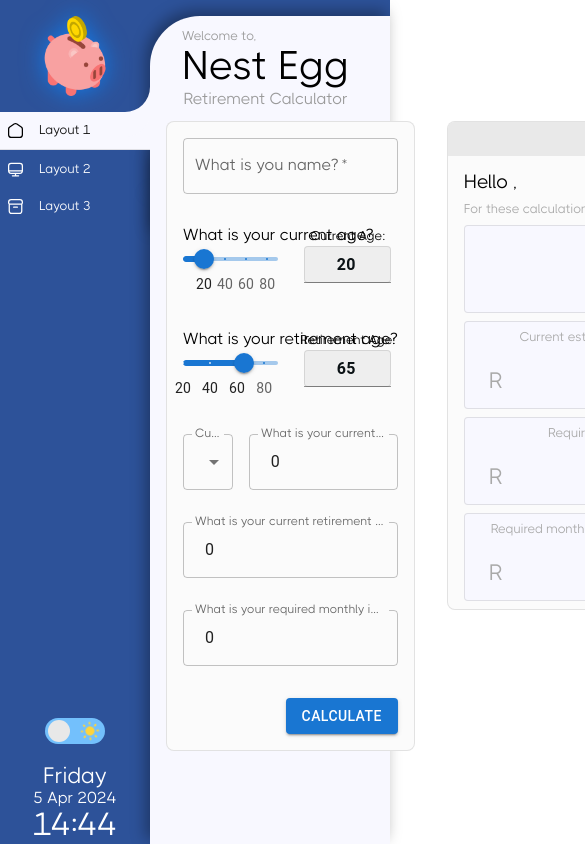
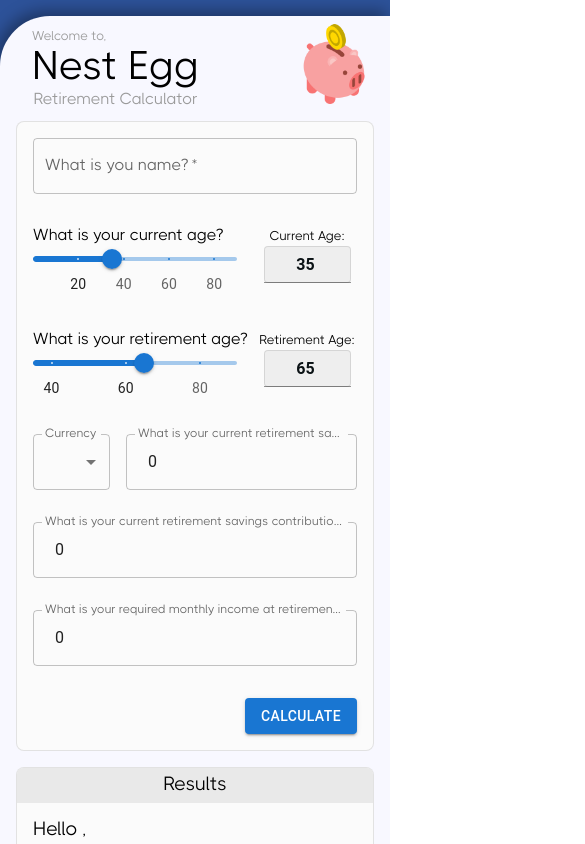
Before and after one commit to ChrisInBlue/NestEgg, a React (Create React App) app: page / in a window 390 px wide. Shown: the top 844 px of the page, 585 px wide, since content can reach past the window. Built offline with nearby package versions, Linux system fonts and the light colour scheme.

Commit message:
final touch ups
Added tooltips & housekeeping.

```diff
--- a/src/assets/css/responsive.css
+++ b/src/assets/css/responsive.css
@@ -1 +1,26 @@
 /* Responsive styling */
+@media only screen and (max-width: 600px) {
+    html, body, #root, .App {
+        height: fit-content;
+    }
+    .body-container {
+        width: 100%;
+    }
+    .body-container .flex-wrap {
+        flex-direction: column;
+    }
+    .body-container .flex-wrap > div {
+        flex-basis: auto;
+        width: auto;
+        margin-bottom: 1rem;
+    }
+    .results-container p {
+        white-space: pre-wrap;
+    }
+    .title-wrap .mobile-logo {
+        display: block;
+    }
+    .sidenav-container {
+        display: none;
+    }
+}
--- a/src/components/Body.css
+++ b/src/components/Body.css
@@ -45,3 +45,10 @@
     font-size: 1.2rem;
     border-radius: 6px 6px 0 0;
 }
+.title-wrap .mobile-logo {
+    display: none;
+    position: absolute;
+    top: .5rem;
+    right: 1rem;
+    height: 80px;
+}
--- a/src/components/Body.js
+++ b/src/components/Body.js
@@ -1,6 +1,7 @@
 import './Body.css'
 import Calculator from './Calculator'
 import Results from './Results'
+import Pig from '../assets/img/icons/piggy-bank-3.png'
 
 export default function Body() {
   // Assuming life expectancy of 90 years
@@ -12,6 +13,7 @@ export default function Body() {
         <p>Welcome to,</p>
         <h1>Nest Egg</h1>
         <h2>Retirement Calculator</h2>
+        <img src={Pig} alt='mobile-logo' className='mobile-logo' />
       </div>
       <div className='flex-wrap'>
         <Calculator lifeExpectancy={lifeExpectancy} />
--- a/src/components/Calculator.tsx
+++ b/src/components/Calculator.tsx
@@ -1,6 +1,8 @@
 import React, { useState } from 'react';
+// REDUX
 import { useDispatch } from 'react-redux';
 import { setCalculatorState } from '../redux/calculatorSlice';
+// MATERIAL UI
 import Box from '@mui/material/Box';
 import Slider from '@mui/material/Slider';
 import Input from '@mui/material/Input';
@@ -10,6 +12,8 @@ import InputAdornment from '@mui/material/InputAdornment';
 import Button from '@mui/material/Button';
 import Snackbar from '@mui/material/Snackbar';
 import Alert from '@mui/material/Alert';
+import Tooltip from '@mui/material/Tooltip';
+// CUSTOM CSS
 import './Calculator.css';
 
 // Markers array for age sliders
@@ -51,7 +55,7 @@ interface CalculatorProps {
 
 const Calculator: React.FC<CalculatorProps> = ({ lifeExpectancy }) => {
     const [myName, setMyName] = useState<string>('');
-    const [ageValue, setAgeValue] = useState<number>(20);
+    const [ageValue, setAgeValue] = useState<number>(35);
     const [retireAgeValue, setRetireAgeValue] = useState<number>(65);
     const [currencyValue, setCurrencyValue] = useState<string>('');
     const [retirementSavings, setRetirementSavings] = useState<number>(0);
@@ -100,19 +104,19 @@ const Calculator: React.FC<CalculatorProps> = ({ lifeExpectancy }) => {
             setSnack(true);
         }
 
-        // Check #retirementSavings has a value
-        if (retirementSavings <= 0) {
-            setRetirementSavingsError(true);
-            isValid = false;
-            setSnack(true);
-        }
+        // // Check #retirementSavings has a value
+        // if (retirementSavings <= 0) {
+        //     setRetirementSavingsError(true);
+        //     isValid = false;
+        //     setSnack(true);
+        // }
 
-        // Check #retirementContribution has a value
-        if (retirementContribution <= 0) {
-            setRetirementContributionError(true);
-            isValid = false;
-            setSnack(true);
-        }
+        // // Check #retirementContribution has a value
+        // if (retirementContribution <= 0) {
+        //     setRetirementContributionError(true);
+        //     isValid = false;
+        //     setSnack(true);
+        // }
 
         // Check #requiredIncome has a value
         if (requiredIncome <= 0) {
@@ -172,6 +176,7 @@ const Calculator: React.FC<CalculatorProps> = ({ lifeExpectancy }) => {
         >
             {/* NAME */}
             <div className='input-group'>
+                <Tooltip title="Enter your full name. This is used to personalize your retirement savings plan." placement="top" arrow>
                     <TextField
                         id="name"
                         label="What is you name?"
@@ -181,10 +186,12 @@ const Calculator: React.FC<CalculatorProps> = ({ lifeExpectancy }) => {
                         required
                         error={nameError}
                     />
+                </Tooltip>
             </div>
             {/* CURRENT AGE */}
             <div className='input-group'>
                 <label>What is your current age?</label>
+                <Tooltip title="Enter your current age. This helps calculate the number of years until you reach retirement and the duration of your retirement savings plan." placement="top" arrow>
                     <Slider
                         value={Number(ageValue)}
                         valueLabelDisplay="auto"
@@ -195,6 +202,7 @@ const Calculator: React.FC<CalculatorProps> = ({ lifeExpectancy }) => {
                         aria-labelledby="input-age-slider"
                         max={lifeExpectancy}
                     />
+                </Tooltip>
                 <div className='value-box'>
                     <p>Current Age:</p>
                     <span>
@@ -217,6 +225,7 @@ const Calculator: React.FC<CalculatorProps> = ({ lifeExpectancy }) => {
             {/* RETIREMENT AGE */}
             <div className='input-group'>
                 <label>What is your retirement age?</label>
+                <Tooltip title="Specify the age at which you plan to retire. This will be used to determine how long we need to plan your savings and investments." placement='top' arrow>
                     <Slider
                         value={Number(retireAgeValue)}
                         valueLabelDisplay="auto"
@@ -228,6 +237,7 @@ const Calculator: React.FC<CalculatorProps> = ({ lifeExpectancy }) => {
                         aria-labelledby="input-retire-age-slider"
                         max={lifeExpectancy}
                     />
+                </Tooltip>
                 <div className='value-box'>
                     <p>Retirement Age:</p>
                     <span>
@@ -248,6 +258,7 @@ const Calculator: React.FC<CalculatorProps> = ({ lifeExpectancy }) => {
             </div>
             {/* CURRENT RETIREMENT SAVINGS */}
             <div className='input-group input-group-shared'>
+                <Tooltip title="Select the currency for your financial inputs and outputs. This affects how your retirement savings and contributions are calculated and displayed." placement="top" arrow>
                     <TextField
                         id="currency"
                         select
@@ -267,6 +278,8 @@ const Calculator: React.FC<CalculatorProps> = ({ lifeExpectancy }) => {
                             </MenuItem>
                         ))}
                     </TextField>
+                </Tooltip>
+                <Tooltip title="Enter the total amount you currently have saved for retirement. This amount will be considered in calculating how much more you need to save." placement="top" arrow>
                     <TextField
                         required
                         id="retirementSavings"
@@ -281,13 +294,15 @@ const Calculator: React.FC<CalculatorProps> = ({ lifeExpectancy }) => {
                         }}
                         error={retirementSavingsError}
                     />
+                </Tooltip>
             </div>
             {/* CURRENT RETIREMENT SAVINGS CONTRIBUTION */}
             <div className='input-group'>
+                <Tooltip title="Specify how much you are currently contributing to your retirement savings each month. This helps in projecting the growth of your savings over time." placement="top" arrow>
                     <TextField
                         required
                         id="retirementContribution"
-                    label="What is your current retirement savings contribution?"
+                        label="What is your current retirement savings contribution per month?"
                         variant="outlined"
                         value={retirementContribution}
                         onChange={(e) => handleInputChange(e, setRetirementContribution)}
@@ -298,9 +313,11 @@ const Calculator: React.FC<CalculatorProps> = ({ lifeExpectancy }) => {
                         }}
                         error={retirementContributionError}
                     />
+                </Tooltip>
             </div>
             {/* MONTHLY INCOME REQUIRED AT RETIREMENT */}
             <div className='input-group'>
+                <Tooltip title="Enter the monthly income you will need during retirement to maintain your desired lifestyle. This helps us calculate the total retirement savings required." placement="top" arrow>
                     <TextField
                         required
                         id="requiredIncome"
@@ -315,6 +332,7 @@ const Calculator: React.FC<CalculatorProps> = ({ lifeExpectancy }) => {
                         }}
                         error={requiredIncomeError}
                     />
+                </Tooltip>
             </div>
             <div className='input-group btn-group'>
                 <Button
@@ -335,7 +353,7 @@ const Calculator: React.FC<CalculatorProps> = ({ lifeExpectancy }) => {
                 variant="filled"
                 sx={{ width: '100%' }}
             >
-                Oops! There was an issue. Please make  sure all fields are filled out correctly.
+                Oops! There was an issue. Please make sure all fields are filled out correctly.
             </Alert>
         </Snackbar>
     </div>
--- a/src/components/Results.tsx
+++ b/src/components/Results.tsx
@@ -43,7 +43,7 @@ const Results: React.FC<ResultsProps> = ({ lifeExpectancy }) => {
       <h2>Results</h2>
         <div>
             <h3>Hello <strong>{myName}</strong>,</h3>
-            <p>For these calculations, we will be assuming the life expectency of <b>90 years</b>.</p>
+            <p>For these calculations, we will be assuming a life expectency of <b>{lifeExpectancy} years</b>.</p>
         </div>
         <div className='block'>
             <p>Years till retirement.</p>
--- a/src/components/SideNav.js
+++ b/src/components/SideNav.js
@@ -6,6 +6,7 @@ import Computer from '../assets/img/icons/computer.svg'
 import Box from '../assets/img/icons/box.svg'
 import DateTime from './DateTime'
 import ThemeSwitch from './ThemeSwitch'
+import Tooltip from '@mui/material/Tooltip';
 
 export default function SideNav() {
   return (
@@ -14,16 +15,20 @@ export default function SideNav() {
       <div className='nav-menu'>
         <NavLink to="/" className={({ isActive }) => (isActive ? 'active' : 'inactive')}>
           <img src={Home} alt='home' />
-          <p>Layout 1</p>
+          <p>Calculator</p>
         </NavLink>
+        <Tooltip title="This item is for display purposes only." placement='right' arrow>
           <NavLink to="/layout-2" className={({ isActive }) => (isActive ? 'active' : 'inactive')}>
             <img src={Computer} alt='home' />
-          <p>Layout 2</p>
+            <p>Nav item 2</p>
           </NavLink>
+        </Tooltip>
+        <Tooltip title="This item is for display purposes only." placement='right' arrow>
           <NavLink to="/layout-3" className={({ isActive }) => (isActive ? 'active' : 'inactive')}>
             <img src={Box} alt='home' />
-          <p>Layout 3</p>
+            <p>Nav item 3</p>
           </NavLink>
+        </Tooltip>
       </div>
       <ThemeSwitch />
       <DateTime />
--- a/src/components/ThemeSwitch.js
+++ b/src/components/ThemeSwitch.js
@@ -1,11 +1,13 @@
 import { useContext } from "react";
 import { ThemeContext } from "../Theme";
 import './ThemeSwitch.css'
+import Tooltip from '@mui/material/Tooltip';
 
 export default function ThemeSwitch() {
   const { toggleTheme } = useContext(ThemeContext);
 
   return (
+    <Tooltip title="Click to toggle between light and dark mode." placement="top" arrow>
       <label className="switch">
         <span className="sun">
           <svg xmlns="http://www.w3.org/2000/svg" viewBox="0 0 24 24"><g fill="#ffd43b"><circle r="5" cy="12" cx="12"></circle><path d="m21 13h-1a1 1 0 0 1 0-2h1a1 1 0 0 1 0 2zm-17 0h-1a1 1 0 0 1 0-2h1a1 1 0 0 1 0 2zm13.66-5.66a1 1 0 0 1 -.66-.29 1 1 0 0 1 0-1.41l.71-.71a1 1 0 1 1 1.41 1.41l-.71.71a1 1 0 0 1 -.75.29zm-12.02 12.02a1 1 0 0 1 -.71-.29 1 1 0 0 1 0-1.41l.71-.66a1 1 0 0 1 1.41 1.41l-.71.71a1 1 0 0 1 -.7.24zm6.36-14.36a1 1 0 0 1 -1-1v-1a1 1 0 0 1 2 0v1a1 1 0 0 1 -1 1zm0 17a1 1 0 0 1 -1-1v-1a1 1 0 0 1 2 0v1a1 1 0 0 1 -1 1zm-5.66-14.66a1 1 0 0 1 -.7-.29l-.71-.71a1 1 0 0 1 1.41-1.41l.71.71a1 1 0 0 1 0 1.41 1 1 0 0 1 -.71.29zm12.02 12.02a1 1 0 0 1 -.7-.29l-.66-.71a1 1 0 0 1 1.36-1.36l.71.71a1 1 0 0 1 0 1.41 1 1 0 0 1 -.71.24z"></path></g></svg>
@@ -16,5 +18,6 @@ export default function ThemeSwitch() {
         <input type="checkbox" className="input" onChange={() => {toggleTheme()}}/>
         <span className="slider"></span>
       </label>
+    </Tooltip>
   )
 }
--- a/src/index.tsx
+++ b/src/index.tsx
@@ -4,6 +4,7 @@ import './index.css';
 import './assets/css/reset.css';
 import './assets/css/theme.css';
 import App from './App';
+import './assets/css/responsive.css';
 import { Provider } from 'react-redux';
 import { store } from './redux/store';
 import { ThemeProvider } from './Theme';
--- a/src/redux/calculatorSlice.js
+++ b/src/redux/calculatorSlice.js
@@ -5,7 +5,7 @@ export const calculatorSlice = createSlice({
   name: 'calculator',
   initialState: {
     myName: '',
-    ageValue: 20,
+    ageValue: 35,
     retireAgeValue: 65,
     currencyValue: 'R',
     retirementSavings: '',
```
Also changed, not shown: src/components/mobile/MobileNav.js (added, +9 -0 lines), src/components/mobile/Header.js (added). Lines whose indentation alone changed are shown as unchanged.
